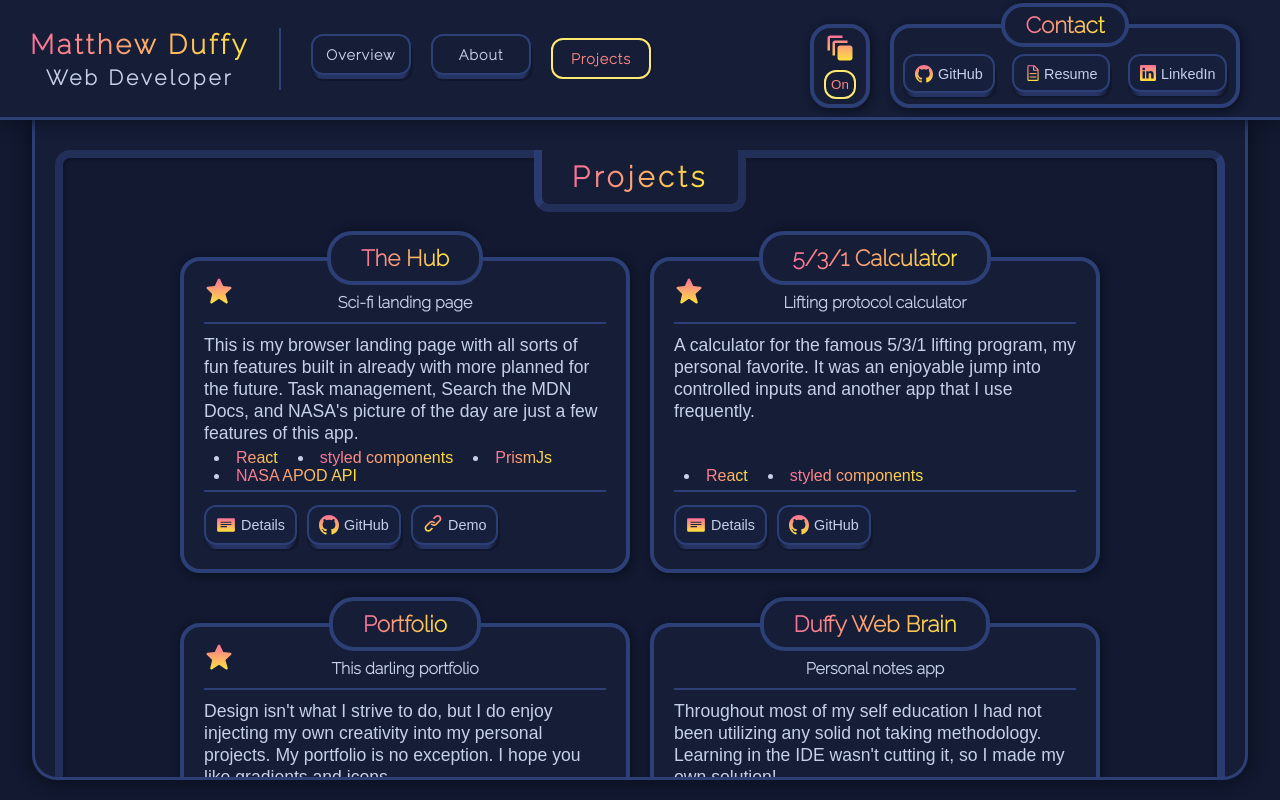
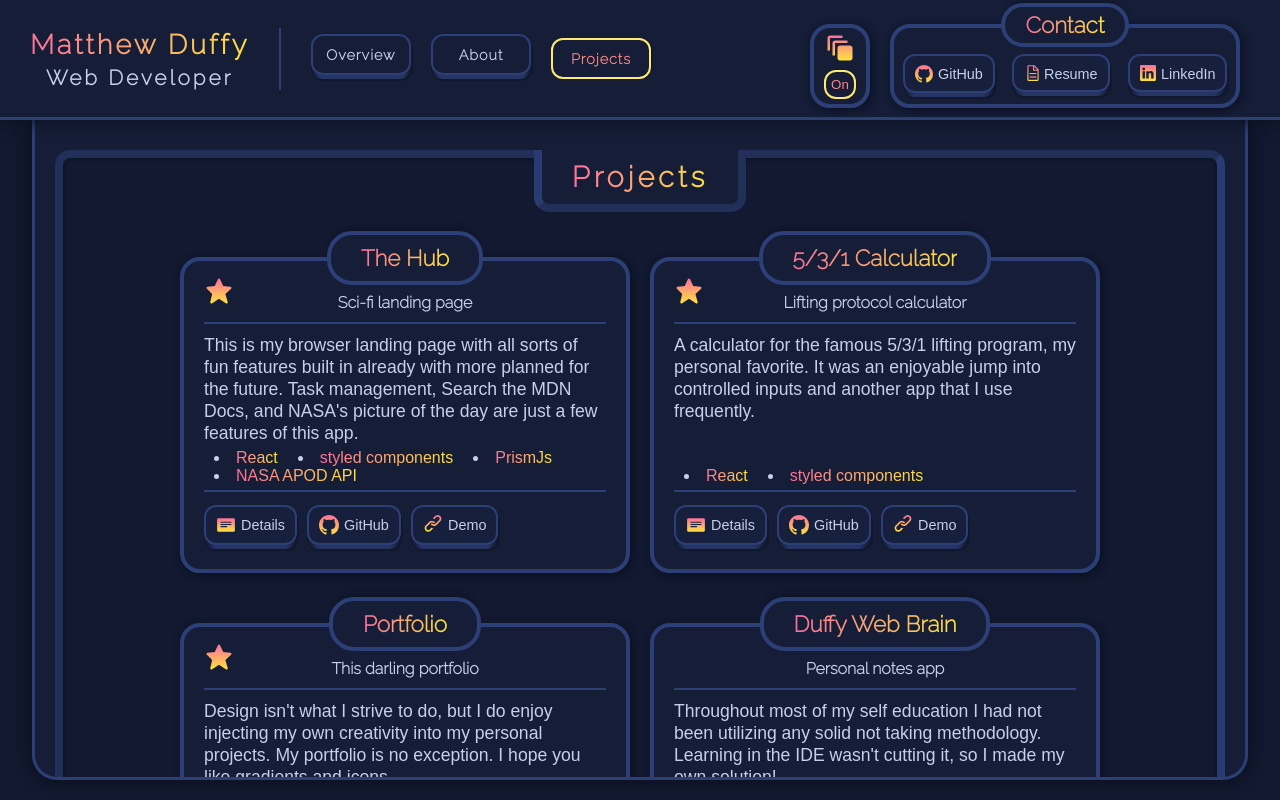
Before and after one commit to mattduff707/my-portfolio, a React (Create React App) app: page /projects in a window 1280 px wide. Built offline with nearby package versions, Linux system fonts and the light colour scheme; a web font is replaced by a local one.

Commit message:
Added links to demos for duffy web brain and 5 3 1

```diff
--- a/src/constants.js
+++ b/src/constants.js
@@ -86,6 +86,7 @@ export const projectsData = [
 
     title: '5/3/1 Calculator',
     showcase: true,
+    live: 'https://focused-mestorf-79f5dc.netlify.app/',
     subtitle: 'Lifting protocol calculator',
     stack: ['React', 'styled components'],
     description: `A calculator for the famous 5/3/1 lifting program, my personal favorite.
@@ -125,8 +126,9 @@ export const projectsData = [
   },
 
   {
-    path: '/projects/duffy-web-brain-three',
+    path: '/projects/duffy-web-brain',
     github: 'https://github.com/mattduff707/matt-blog',
+    live: 'https://www.duffy-web-brain.com/posts',
     title: 'Duffy Web Brain',
     subtitle: 'Personal notes app',
     stack: ['React', 'Gatsbyjs', 'PrismJs'],
```
